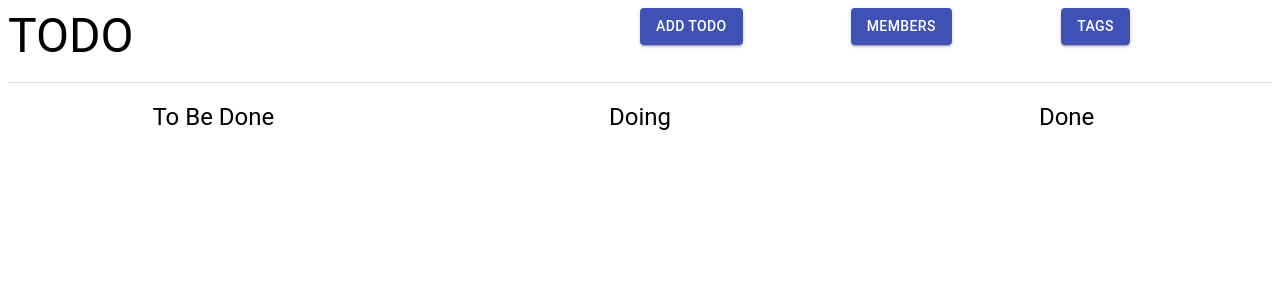
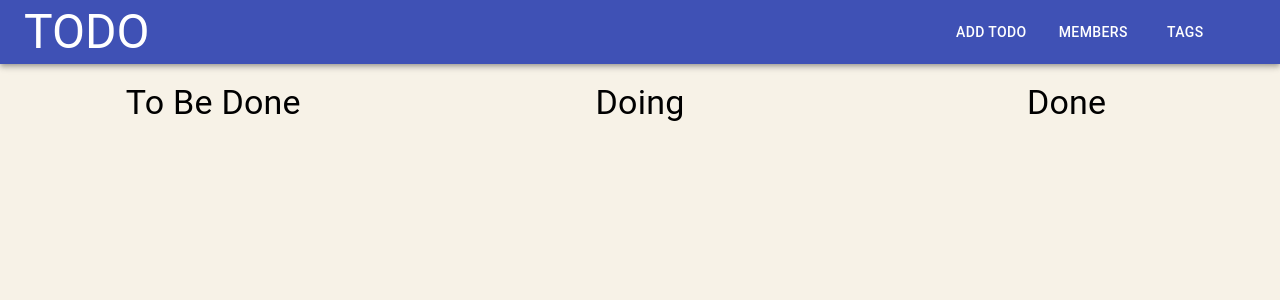
Before and after one commit to amitvij28/todos, a React (Create React App) app: page / in a window 1280 px wide. Shown: the top 300 px of the page. Built offline with nearby package versions, Linux system fonts and the light colour scheme.

Commit message:
Improved the UI design
Signed-off-by: amit <amit28vij@gmail.com>

```diff
--- a/src/App.tsx
+++ b/src/App.tsx
@@ -3,7 +3,7 @@ import TodoProvider from "./Context/TodoProvider";
 import Home from "./Components/Home";
 import MembersProvider from "./Context/MembersProvider";
 import TagsProvider from "./Context/TagsProvider";
-
+import "./app.css";
 function App() {
     return (
         <TodoProvider>
--- a/src/Components/DisplayPanel.tsx
+++ b/src/Components/DisplayPanel.tsx
@@ -10,7 +10,7 @@ const DisplayPanel = () => {
 
     return (
         <DndProvider backend={HTML5Backend}>
-            <Grid container spacing={2}>
+            <Grid container>
                 <Grid item xs={4}>
                     <Lane
                         todoList={state.todos.filter(
--- a/src/Components/Home.tsx
+++ b/src/Components/Home.tsx
@@ -1,24 +1,25 @@
 import React from "react";
-import { Grid, Divider } from "@material-ui/core";
+import { Grid, Divider, makeStyles } from "@material-ui/core";
 import OptionPanel from "./OptionPanel";
 import DisplayPanel from "./DisplayPanel";
 
+const useStyles = makeStyles((theme) => ({
+    root: {
+        background: "#f7f2e7",
+        height: "100vh",
+    },
+}));
+
 const Home = () => {
+    const classes = useStyles();
     return (
         <>
-            <div>
-                {" "}
-                <Grid container>
-                    <Grid item xs={12}>
-                        <OptionPanel />
-                    </Grid>
-                    <Grid item xs={12}>
-                        <br />
-                        <Divider />
-                        <br />
-                    </Grid>
-                </Grid>
-                <DisplayPanel />
+            <div className={classes.root}>
+                <OptionPanel />
+                <br />
+                <div>
+                    <DisplayPanel />
+                </div>
             </div>
         </>
     );
--- a/src/Components/Lane.tsx
+++ b/src/Components/Lane.tsx
@@ -19,14 +19,19 @@ const Lane: FC<ILaneProps> = (props) => {
             isOn: monitor.isOver(),
         }),
         drop: (item: { todo: ITodo } & DragObjectWithType) => {
+            if (item.todo.status === props.type) return;
             item.todo.status = props.type;
+
             dispatch({ type: TodoActions.EDIT_TODO, payload: item.todo });
         },
     });
 
     return (
-        <div ref={dropRef}>
-            <Typography variant="h5" style={{ textAlign: "center" }}>
+        <div
+            ref={dropRef}
+            style={{ height: "100%", background: isOn ? "#d8d3cd" : "" }}
+        >
+            <Typography variant="h4" style={{ textAlign: "center" }}>
                 {props.heading}
             </Typography>
             <br />
--- a/src/Components/OptionPanel.tsx
+++ b/src/Components/OptionPanel.tsx
@@ -1,41 +1,56 @@
 import React, { useState } from "react";
-import { Grid, Typography, Button } from "@material-ui/core";
+import {
+    Grid,
+    Typography,
+    Button,
+    AppBar,
+    Toolbar,
+    makeStyles,
+} from "@material-ui/core";
 import TodoModal from "./TodoModal";
 import MembersModal from "./MembersModal";
 import TagsModal from "./TagsModal";
 
+const useStyles = makeStyles((theme) => ({
+    options: {
+        flexGrow: 1,
+        width: "100%",
+    },
+}));
+
 const OptionPanel = () => {
+    const classes = useStyles();
+
     const [todoForm, setTodoForm] = useState(false);
     const [memberForm, setMemberForm] = useState(false);
     const [tagForm, setTagForm] = useState(false);
+
     return (
-        <>
-            <Grid container>
-                <Grid item xs={12} md={6}>
+        <AppBar position="static" className={classes.options}>
+            <Toolbar>
+                <Grid container alignItems="center">
+                    <Grid item xs={12} md={9}>
                         <Typography variant="h3">TODO</Typography>
                     </Grid>
-                <Grid item xs={12} md={2}>
+                    <Grid item xs={12} md={1}>
                         <Button
-                        variant="contained"
-                        color="primary"
+                            color="inherit"
                             onClick={() => setTodoForm(true)}
                         >
                             Add Todo
                         </Button>
                     </Grid>
-                <Grid item xs={12} md={2}>
+                    <Grid item xs={12} md={1}>
                         <Button
-                        variant="contained"
-                        color="primary"
+                            color="inherit"
                             onClick={() => setMemberForm(true)}
                         >
                             Members
                         </Button>
                     </Grid>
-                <Grid item xs={12} md={2}>
+                    <Grid item xs={12} md={1}>
                         <Button
-                        variant="contained"
-                        color="primary"
+                            color="inherit"
                             onClick={() => setTagForm(true)}
                         >
                             Tags
@@ -64,7 +79,8 @@ const OptionPanel = () => {
                         handleClose={() => setTagForm(false)}
                     />
                 ) : null}
-        </>
+            </Toolbar>
+        </AppBar>
     );
 };
 
--- /dev/null
+++ b/src/app.css
@@ -0,0 +1,4 @@
+* {
+    margin: 0;
+    padding: 0;
+}
```
Lines whose indentation alone changed are shown as unchanged.
